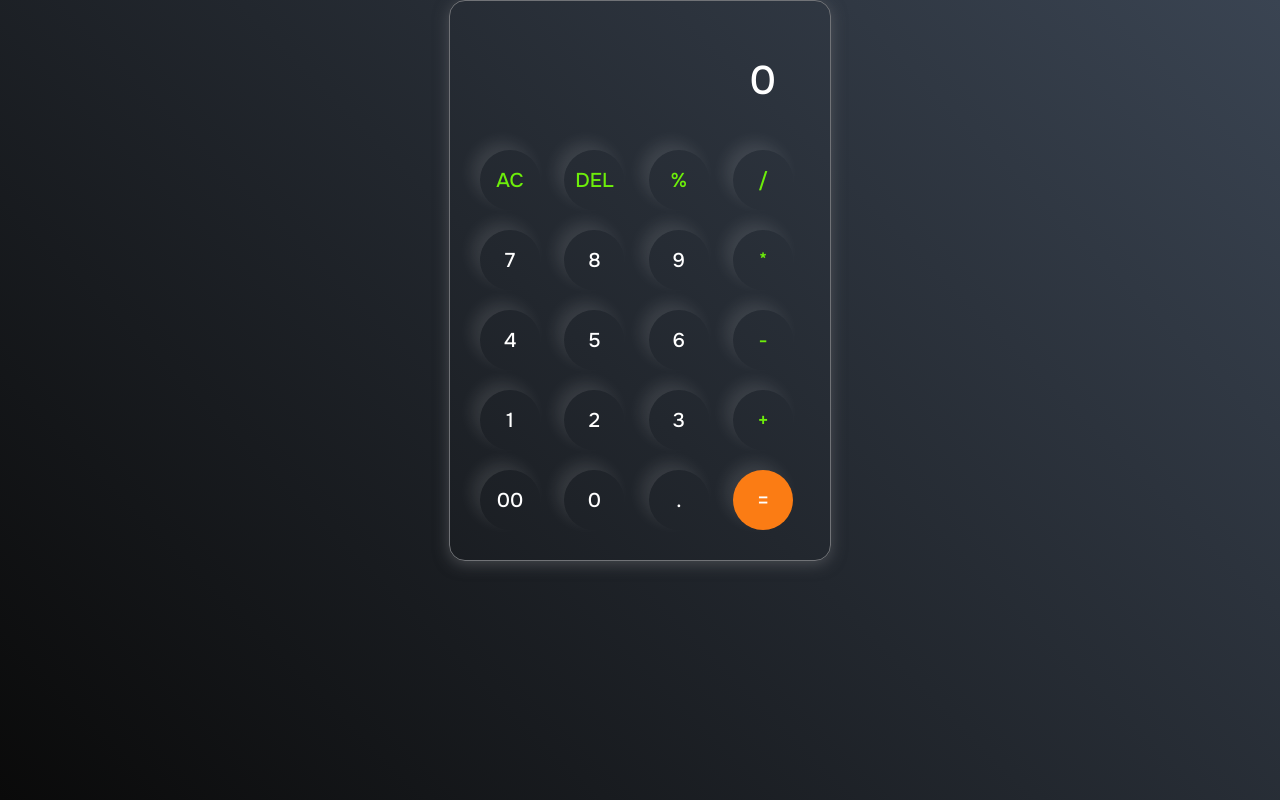
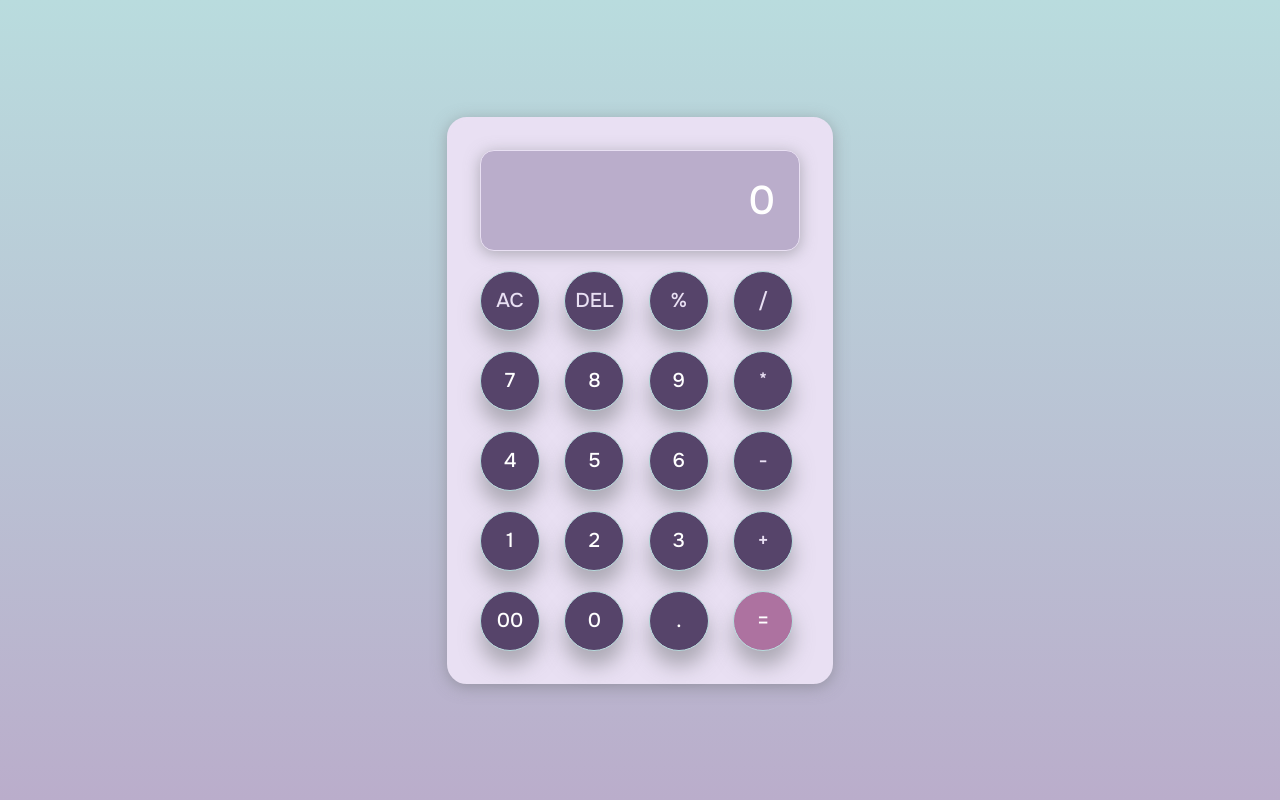
Before and after one commit to rinky-maharjan/Calculator, a plain HTML site: page index.html in a window 1280 px wide. Drawn offline with Linux system fonts and the light colour scheme; a web font is replaced by a local one.

Commit message:
Update style.css

```diff
--- a/style.css
+++ b/style.css
@@ -1,35 +1,37 @@
-@import url('https://fonts.googleapis.com/css2?family=Onest:wght@500&display=swap');
+@import url('https://fonts.googleapis.com/css2?family=AR+One+Sans:wght@500&family=Onest:wght@500&display=swap');
 *{
-    margin: 0;
+    margin: 0;/*default values*/
     padding: 0;
     box-sizing: border-box;
-    font-family: 'Onest', sans-serif;/*default font is Onset*/
+    font-family: 'AR One Sans', sans-serif;
+    font-family: 'Onest', sans-serif;
 }
 body{
     width: 100%;
     height: 100vh;
     display: flex;/*using flex box to center the calc.*/
-    justify-content: center;/*align horizontally
+    justify-content: center;/*align horizontally*/
     align-items: center;/*align vertically*/
-    background: linear-gradient(45deg, #0a0a0a, #3a4452);
+    background: linear-gradient(180deg, #B9DCDE, #BAADCB);
 }
 
 .calculator{
-    border: 1px solid #717377;
+    border: 3px solid #E9E0F3;
     padding: 20px;
-    border-radius: 16px;
-    background: transparent;
+    border-radius: 20px;
+    background-color:#E9E0F3;
     box-shadow: 0px 3px 15px rgba(113, 115, 119, 0.5);
 
 }
 
 input{
     width: 320px;
-    border: none;
+    border: 1px solid #E9E0F3;
     padding: 24px;
+    border-radius: 14px;
     margin: 10px;
-    background: transparent;
-    box-shadow: 0px 3px 15px rgbs(84, 84, 84, 0.1);
+    background-color:  #BAADCB;
+    box-shadow: 0px 3px 15px rgba(113, 115, 119, 0.5);
     font-size: 40px;
     text-align: right;
     cursor: pointer;
@@ -41,22 +43,24 @@ input::placeholder{
 }
 
 button{
-    border: none;
+    border: 1px solid #B9DCDE;
     width: 60px;
     height: 60px;
     margin: 10px;
     border-radius: 50%;
-    background: transparent;
+    background-color: #56446A;
     color: #ffffff;
     font-size: 20px;
-    box-shadow: -8px -8px 15px rgba(255, 255, 255, 0.1);
+    box-shadow: 0px 15px 20px rgba(113, 115, 119, 0.5);
     cursor: pointer;
 }
 
 .equalBtn{
-    background-color: #fb7c14;
+    background-color:#AD72A0;
 }
 
 .operator{
-    color: #6dee0a;
+    color: #E9E0F3;
+
 }
+}
```
